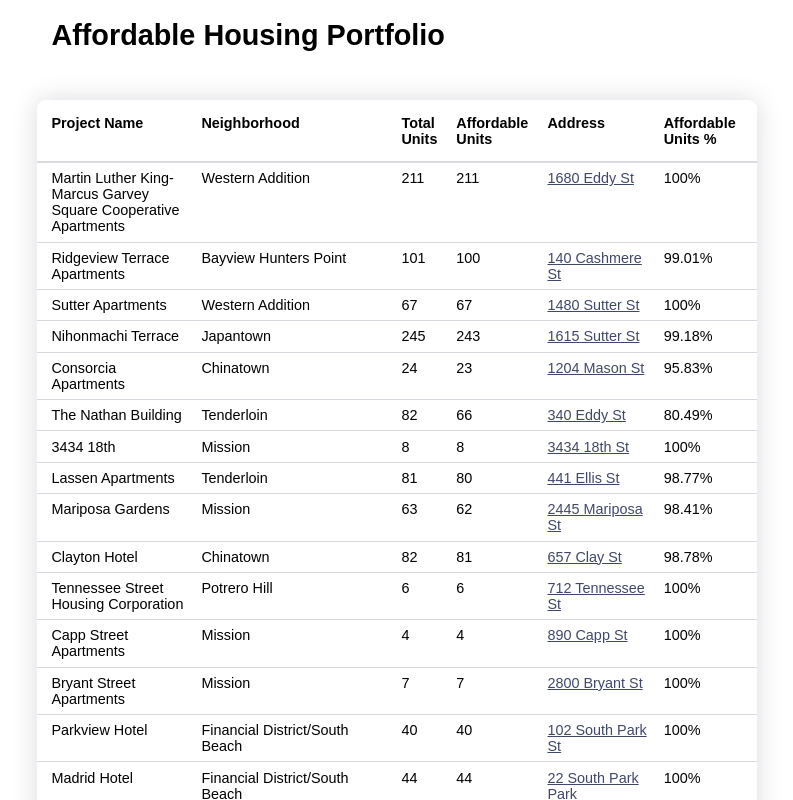
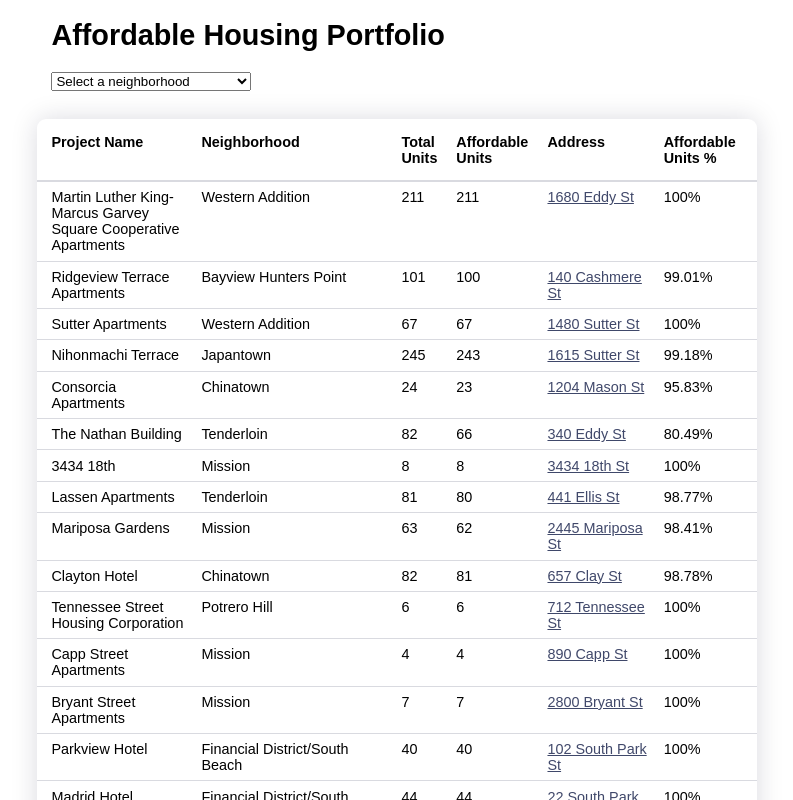
Before and after one commit to rosemarydotworld/affordable-housing-data, a Next.js app: page / in a window 1280 px wide. Shown: the top 800 px of the page, without its empty margins (243-1036 px from the left). Built offline with nearby package versions, Linux system fonts and the light colour scheme; a web font is replaced by a local one.

Commit message:
Add neighborhood filtering

```diff
--- /dev/null
+++ b/components/filter-by-neighborhood.js
@@ -0,0 +1,22 @@
+import React from 'react'
+
+import { map } from 'lodash'
+
+const FilterByNeighborhood = ({ neighborhoods, onFilterByNeighborhood }) => (
+    <select
+        id="neighborhood-filter"
+        aria-label="Filter by neighorhood"
+        onChange={onFilterByNeighborhood}
+    >
+        <option value="">Select a neighborhood</option>
+        {map(neighborhoods, n => {
+            return (
+                <option key={n} value={n}>
+                    {n}
+                </option>
+            )
+        })}
+    </select>
+)
+
+export default FilterByNeighborhood
--- /dev/null
+++ b/hooks/use-neighborhood-filter.js
@@ -0,0 +1,26 @@
+import { useMemo, useState } from 'react'
+import { includes, reduce } from 'lodash'
+
+const useNeighborhoodFilter = (corpus) => {
+    const [neighborhoodFilter, setNeighborhoodFilter] = useState()
+
+    const neighborhoods = useMemo(() => {
+        return reduce(
+            corpus,
+            (list, row) => {
+                const { neighborhood } = row
+
+                if (neighborhood && !includes(list, neighborhood)) {
+                    return [...list, neighborhood]
+                } else {
+                    return list
+                }
+            },
+            []
+        )
+    }, [corpus])
+
+    return [neighborhoodFilter, setNeighborhoodFilter, neighborhoods]
+}
+
+export default useNeighborhoodFilter
--- a/hooks/use-view-of-data.js
+++ b/hooks/use-view-of-data.js
@@ -1,13 +1,23 @@
 import { useMemo } from 'react'
-import { map, pick } from 'lodash'
+import { filter, map, pick } from 'lodash'
 
 import { PICKED_FIELD_KEYS } from '../constants/fields'
 
-const useViewOfData = corpus =>
-    useMemo(() => {
-        const data = map(corpus, row => pick(row, PICKED_FIELD_KEYS))
+const useViewOfData = (corpus, neighborhoodFilter) => {
+    // Winnow data to relevant fields and memoize aggressively
+    const onlyRelevantFields = useMemo(
+        () => map(corpus, row => pick(row, PICKED_FIELD_KEYS)),
+        [corpus]
+    )
+
+    return useMemo(() => {
+        let data = onlyRelevantFields
+        if (neighborhoodFilter) {
+            data = filter(data, row => row.neighborhood === neighborhoodFilter)
+        }
 
         return [data]
-    }, [corpus])
+    }, [onlyRelevantFields, neighborhoodFilter])
+}
 
 export default useViewOfData
--- a/pages/index.js
+++ b/pages/index.js
@@ -2,17 +2,35 @@ import corpus from '../corpus.json'
 
 import Link from 'next/link'
 
+import { map } from 'lodash'
+
 import Table from '../components/table'
+import FilterByNeighborhood from '../components/filter-by-neighborhood'
 
+import useNeighborhoodFilter from '../hooks/use-neighborhood-filter'
 import useViewOfData from '../hooks/use-view-of-data'
 
 function Index() {
-    const [data] = useViewOfData(corpus)
+    const [
+        neighborhoodFilter,
+        setNeighborhoodFilter,
+        neighborhoods,
+    ] = useNeighborhoodFilter(corpus)
+    const [data] = useViewOfData(corpus, neighborhoodFilter)
+
+    const onFilterByNeighborhood = e => {
+        const newNeighborhood = e.target.value
+        setNeighborhoodFilter(newNeighborhood)
+    }
 
     return (
         <>
             <header className="page-header">
                 <h1>Affordable Housing Portfolio</h1>
+                <FilterByNeighborhood
+                    onFilterByNeighborhood={onFilterByNeighborhood}
+                    neighborhoods={neighborhoods}
+                />
             </header>
             <Table rows={data} />
         </>
```
Also changed, not shown: hooks/use-sort.js (added, +11 -0 lines).
